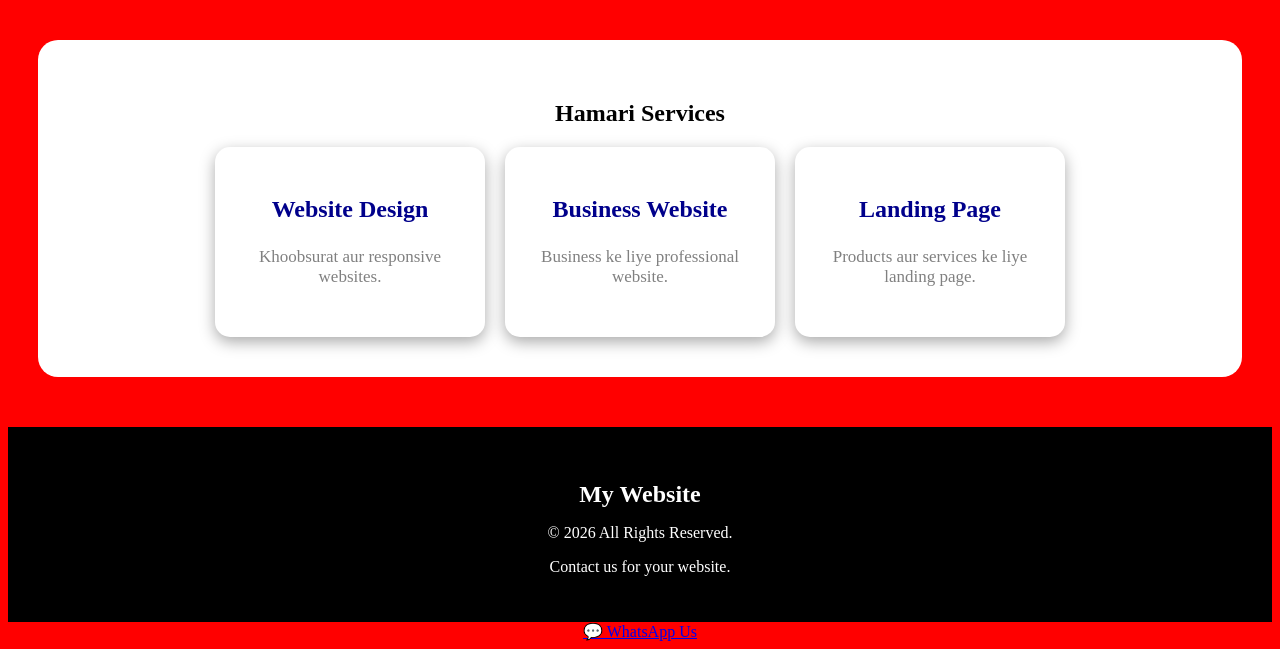
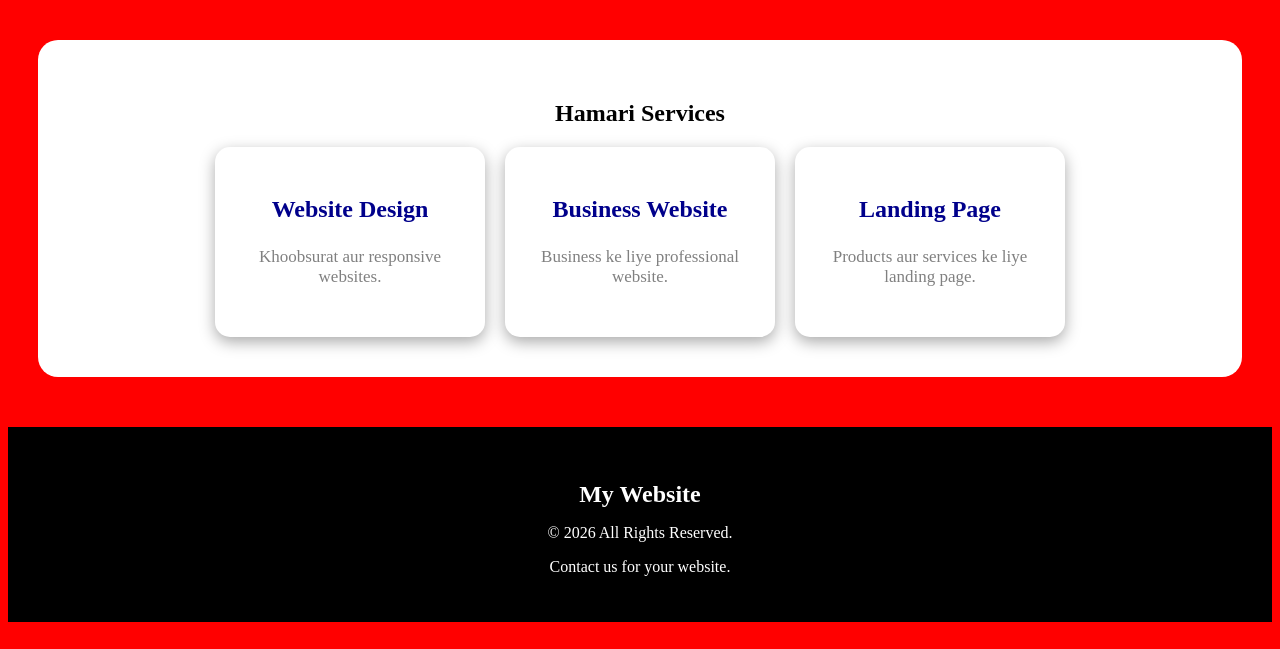
Before and after one commit to Skwebsites674/my-website, a plain HTML site: page index.html in a window 1280 px wide. Shown: the part 667-1316 px from the top of the page. Drawn offline with Linux system fonts and the light colour scheme.

Commit message:
Add files via upload

```diff
--- a/index.html
+++ b/index.html
@@ -251,10 +251,5 @@ footer p {
     <p>© 2026 All Rights Reserved.</p>
     <p>Contact us for your website.</p>
 </footer>
-   <a class="whatsapp-btn"
-   href="https://wa.me/923704645278?text=Hello%20SK%20Websites%2C%20I%20want%20a%20website."
-   target="_blank">
-    💬 WhatsApp Us
-   </a>
 </body>
 </html>
```
